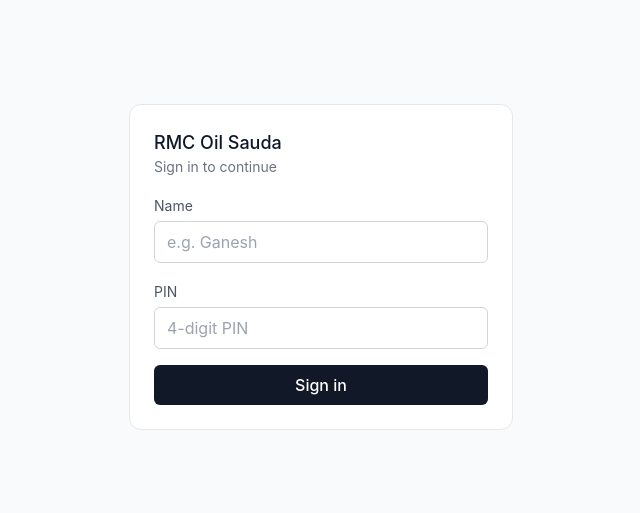
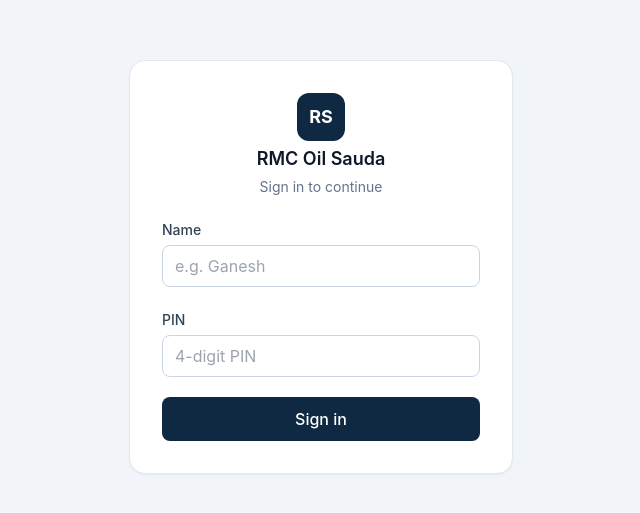
Before and after one commit to rishabhsinha2111-prog/Oil-OMS, a Next.js app in the folder sauda-app/: page /login in a window 1280 px wide. Shown: the part 133-646 px from the top of the page, without its empty margins (319-959 px from the left). Built offline with nearby package versions, Linux system fonts and the light colour scheme.

Commit message:
Update page.tsx

```diff
--- a/sauda-app/app/login/page.tsx
+++ b/sauda-app/app/login/page.tsx
@@ -28,39 +28,44 @@ export default function LoginPage() {
       if (data.role === "purchase") router.push("/purchase");
       else if (data.role === "sales") router.push("/sales");
       else router.push("/pending");
+      router.refresh();
     } finally {
       setLoading(false);
     }
   }
 
   return (
-    <main className="min-h-screen flex items-center justify-center bg-gray-50 px-4">
+    <main className="min-h-screen flex items-center justify-center bg-slate-100 px-4">
       <form
         onSubmit={handleSubmit}
-        className="w-full max-w-sm bg-white border border-gray-200 rounded-xl p-6 space-y-4"
+        className="w-full max-w-sm bg-white border border-slate-200 rounded-2xl shadow-sm p-8 space-y-5"
       >
-        <div>
-          <h1 className="text-lg font-medium">RMC Oil Sauda</h1>
-          <p className="text-sm text-gray-500">Sign in to continue</p>
+        <div className="text-center space-y-1">
+          <div className="mx-auto w-12 h-12 rounded-xl bg-[#0f2942] text-white flex items-center justify-center text-lg font-bold">
+            RS
+          </div>
+          <h1 className="text-lg font-semibold text-slate-900">RMC Oil Sauda</h1>
+          <p className="text-sm text-slate-500">Sign in to continue</p>
         </div>
 
         <div>
-          <label className="text-sm text-gray-600">Name</label>
+          <label className="text-sm font-medium text-slate-700">Name</label>
           <input
-            className="w-full border border-gray-300 rounded-md px-3 py-2 mt-1"
+            className="w-full bg-white text-slate-900 border border-slate-300 rounded-lg px-3 py-2 mt-1 focus:outline-none focus:ring-2 focus:ring-[#0f2942]/30 focus:border-[#0f2942]"
             value={name}
             onChange={(e) => setName(e.target.value)}
             placeholder="e.g. Ganesh"
+            autoComplete="off"
             required
           />
         </div>
 
         <div>
-          <label className="text-sm text-gray-600">PIN</label>
+          <label className="text-sm font-medium text-slate-700">PIN</label>
           <input
             type="password"
             inputMode="numeric"
-            className="w-full border border-gray-300 rounded-md px-3 py-2 mt-1"
+            className="w-full bg-white text-slate-900 border border-slate-300 rounded-lg px-3 py-2 mt-1 focus:outline-none focus:ring-2 focus:ring-[#0f2942]/30 focus:border-[#0f2942]"
             value={pin}
             onChange={(e) => setPin(e.target.value)}
             placeholder="4-digit PIN"
@@ -73,7 +78,7 @@ export default function LoginPage() {
         <button
           type="submit"
           disabled={loading}
-          className="w-full bg-gray-900 text-white rounded-md py-2 font-medium disabled:opacity-50"
+          className="w-full bg-[#0f2942] text-white rounded-lg py-2.5 font-medium disabled:opacity-50 hover:bg-[#16385a] transition-colors"
         >
           {loading ? "Signing in..." : "Sign in"}
         </button>
```
